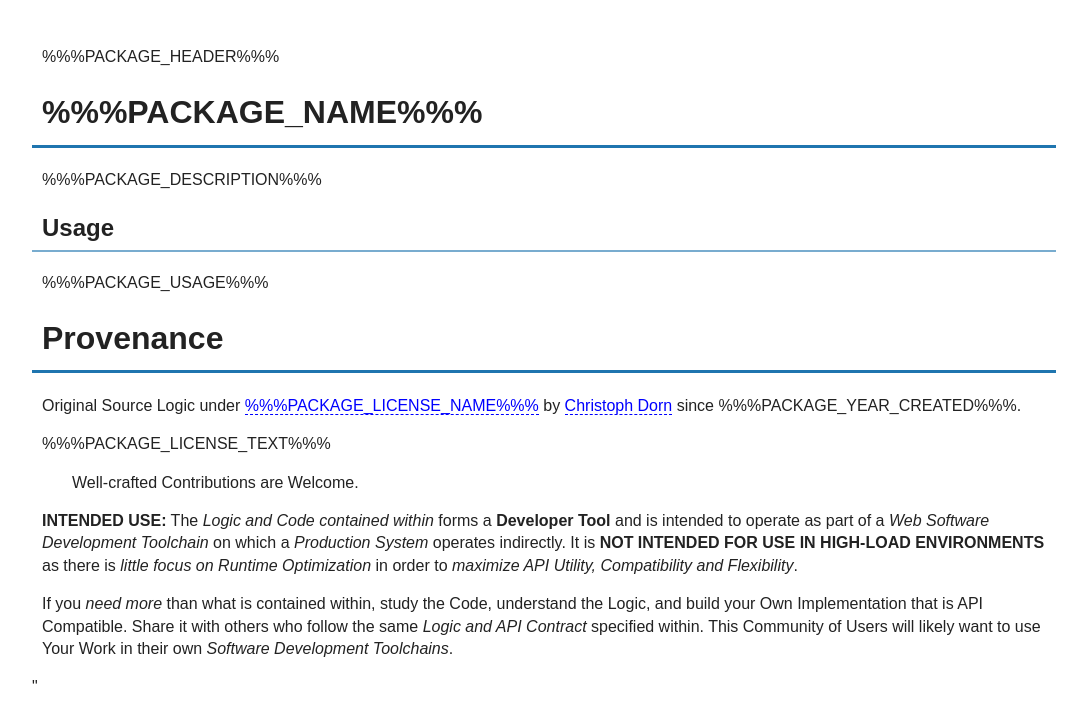
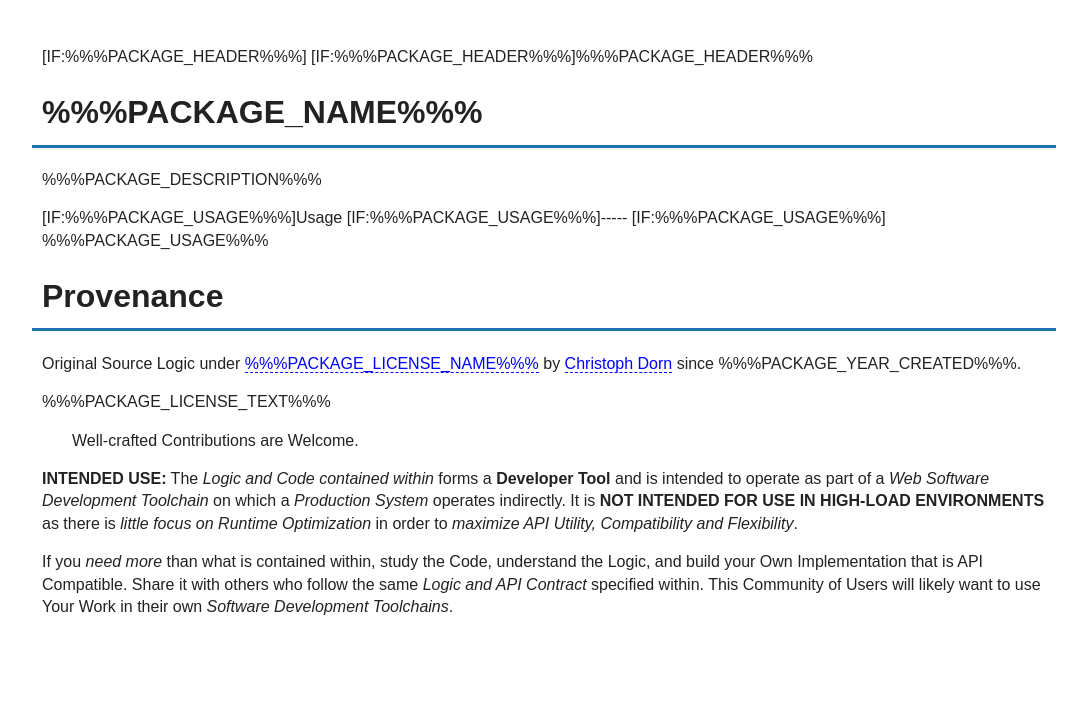
Before and after one commit to cadorn/Inception, a website: page Prototypes/01-SourceLogicPackage/index.html in a window 1280 px wide. Shown: the whole page, without its empty margins (96-1183 px from the left). Drawn offline with Linux system fonts and the light colour scheme.

Commit message:
Updated pages

```diff
--- a/Prototypes/01-SourceLogicPackage/index.html
+++ b/Prototypes/01-SourceLogicPackage/index.html
@@ -15,11 +15,14 @@
         <!--[if lte IE 9]>
             <p class="browserupgrade">You are using an <strong>outdated</strong> browser. Please <a href="../../http://browsehappy.com/">upgrade your browser</a> to improve your experience and security.</p>
         <![endif]-->
-    <p>%%%PACKAGE_HEADER%%%</p>
+    <p>[IF:%%%PACKAGE_HEADER%%%]
+[IF:%%%PACKAGE_HEADER%%%]%%%PACKAGE_HEADER%%%</p>
 <h1 id="undefined-package_name-">%%%PACKAGE_NAME%%%</h1>
 <p>%%%PACKAGE_DESCRIPTION%%%</p>
-<h2 id="undefinedusage">Usage</h2>
-<p>%%%PACKAGE_USAGE%%%</p>
+<p>[IF:%%%PACKAGE_USAGE%%%]Usage
+[IF:%%%PACKAGE_USAGE%%%]-----
+[IF:%%%PACKAGE_USAGE%%%]
+%%%PACKAGE_USAGE%%%</p>
 <h1 id="undefinedprovenance">Provenance</h1>
 <p>Original Source Logic under <a href="%%%PACKAGE_LICENSE_URL%%%">%%%PACKAGE_LICENSE_NAME%%%</a> by <a href="http://christophdorn.com">Christoph Dorn</a> since %%%PACKAGE_YEAR_CREATED%%%.</p>
 <p>%%%PACKAGE_LICENSE_TEXT%%%</p>
@@ -28,6 +31,6 @@
 </blockquote>
 <p><strong>INTENDED USE:</strong> The <em>Logic and Code contained within</em> forms a <strong>Developer Tool</strong> and is intended to operate as part of a <em>Web Software Development Toolchain</em> on which a <em>Production System</em> operates indirectly. It is <strong>NOT INTENDED FOR USE IN HIGH-LOAD ENVIRONMENTS</strong> as there is <em>little focus on Runtime Optimization</em> in order to <em>maximize API Utility, Compatibility and Flexibility</em>.</p>
 <p>If you <em>need more</em> than what is contained within, study the Code, understand the Logic, and build your Own Implementation that is API Compatible. Share it with others who follow the same <em>Logic and API Contract</em> specified within. This Community of Users will likely want to use Your Work in their own <em>Software Development Toolchains</em>.</p>
-<script href="./Skin/jquery-v3.2.1.min.js"></script>"
+<script href="./Skin/jquery-v3.2.1.min.js"></script>
 </body>
 </html>
```
